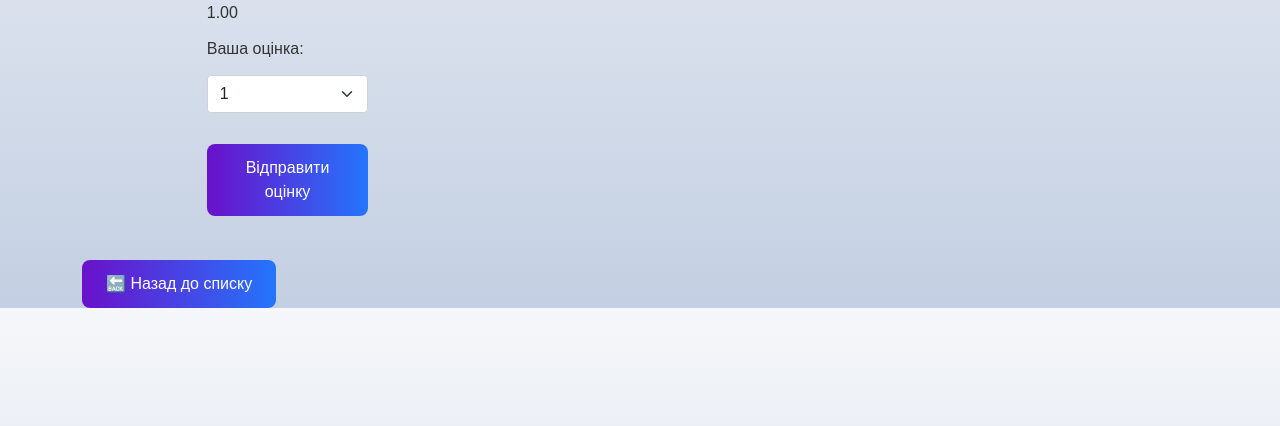
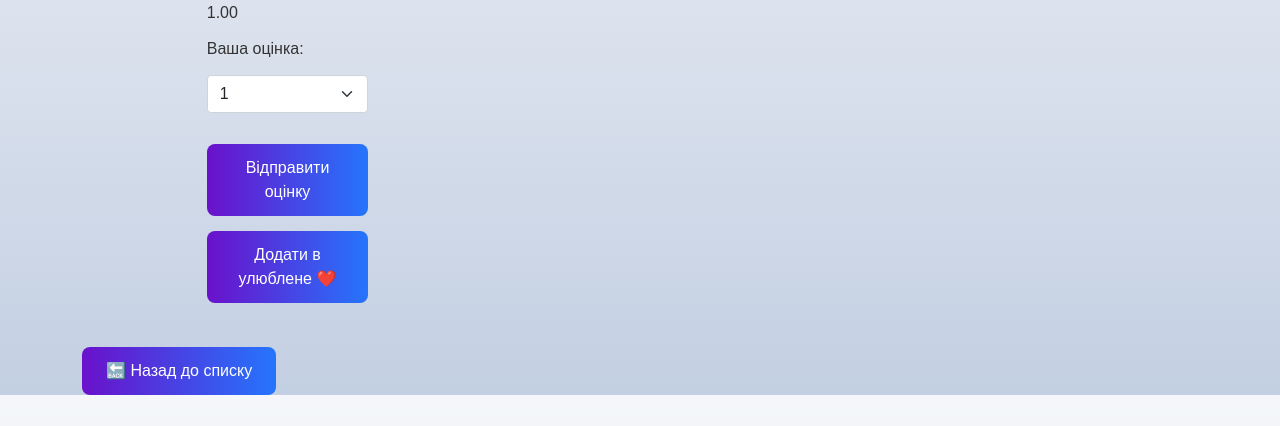
Before and after one commit to Head-Shot-53/anime_website, a Django app: page /1/ in a window 1280 px wide. Shown: the part 374-800 px from the top of the page. Run offline with Django 5.2, Linux system fonts and the light colour scheme; a user stored in the database is signed in; tables that the repository leaves empty hold one stand-in row (values such as "Sample post"); grey boxes marked "Sample" are stand-in pictures.

Commit message:
додав елементи з додаванням аніме в улюблене

```diff
--- a/anime_list/templates/anime_list/anime_detail.html
+++ b/anime_list/templates/anime_list/anime_detail.html
@@ -49,6 +49,23 @@
                     </div>
                     <button type="submit" class="btn btn-success">Відправити оцінку</button>
                 </form>
+
+                <!-- Додавання в улюблене -->
+                {% if user.is_authenticated %}
+                    <form action="{% url 'toggle_favorite' anime.id %}" method="post">
+                        {% csrf_token %}
+                        <button type="submit" class="btn btn-warning">
+                            {% if anime in user.favoriteanime_set.all %}
+                                Видалити з улюблених
+                            {% else %}
+                                Додати в улюблене ❤️
+                            {% endif %}
+                        </button>
+                    </form>
+                {% else %}
+                    <p><a href="{% url 'login' %}">Увійдіть</a>, щоб додавати аніме в улюблене.</p>
+                {% endif %}
+
             </div>
         </div>
     </div>
```
